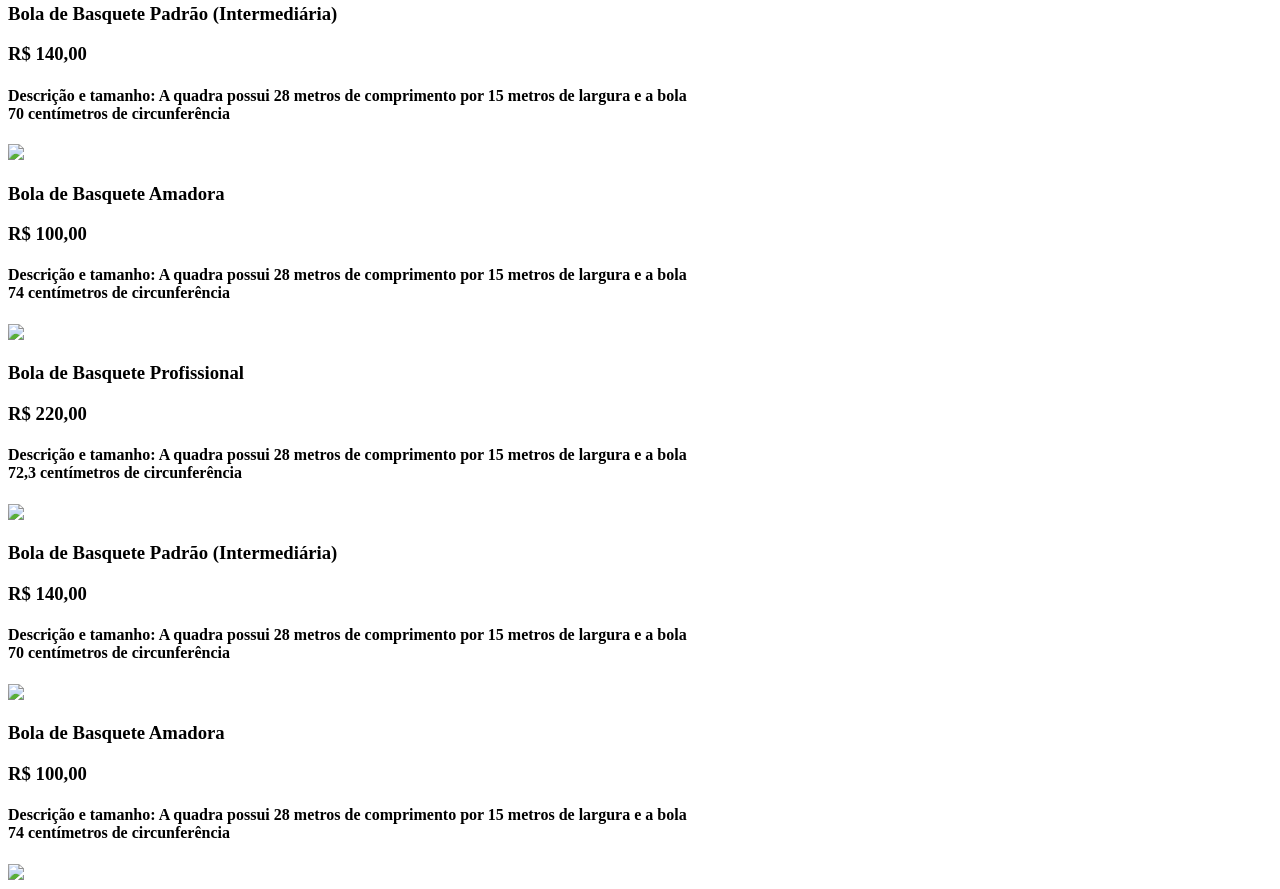
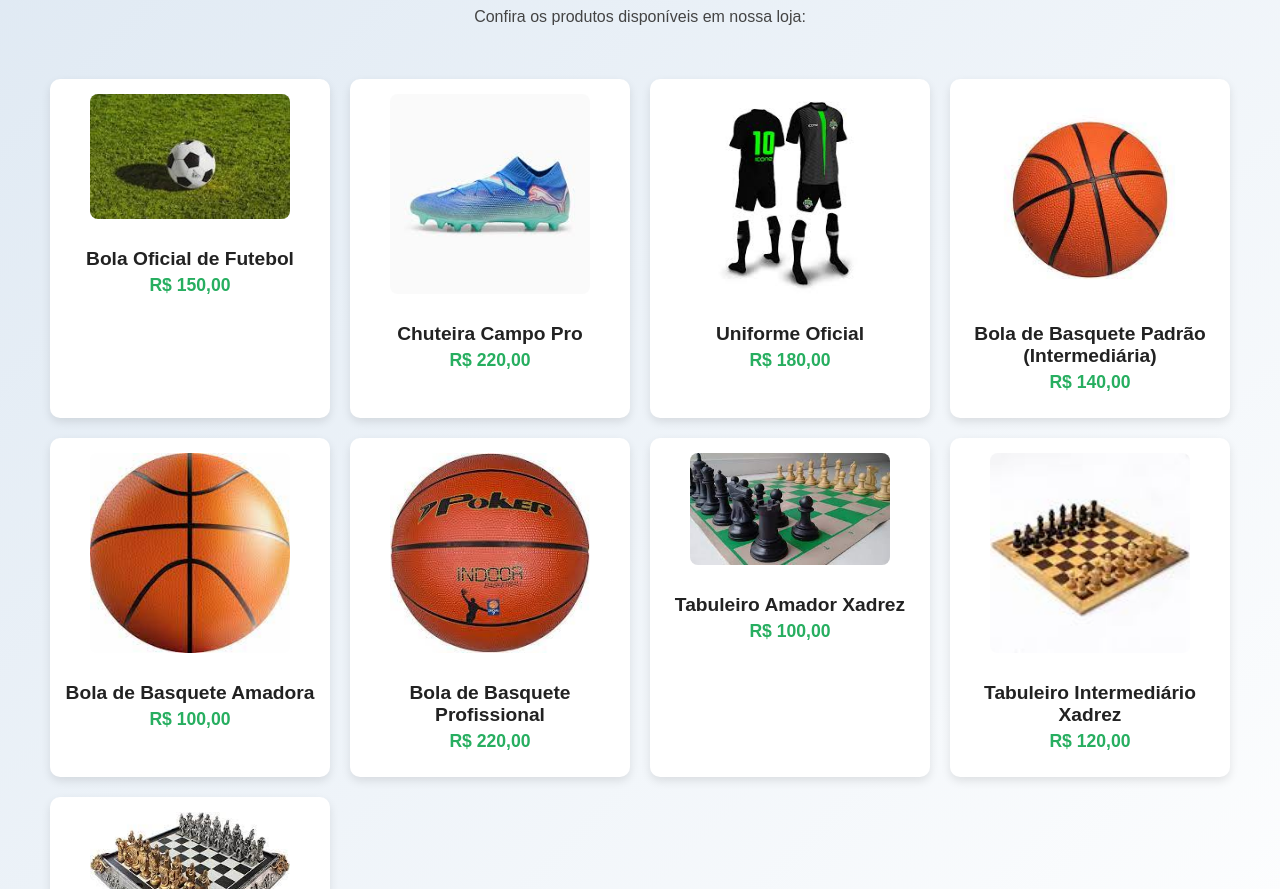
Before and after one commit to DaviGms5/atv10web, a plain HTML site: page produtos.html in a window 1280 px wide. Shown: the part 103-992 px from the top of the page. Drawn offline with Linux system fonts and the light colour scheme.

Commit message:
Mudança nos produtos através de um grid permitindo flexibilidade entre computador, celular ...., adicionando funcionalidade a tela de adm

```diff
--- a/css/estilo.css
+++ b/css/estilo.css
@@ -1,27 +1,41 @@
+/* ===== Estilo geral ===== */
 body {
     font-family: Arial, sans-serif;
     background: linear-gradient(135deg, #dfe9f3, #ffffff);
-    text-align: center; /* Centraliza todo o conteúdo */
-    padding-top: 50px; /* Dá um respiro no topo */
+    text-align: center; /* Centraliza títulos e textos principais */
+    padding: 30px;
+    margin: 0;
 }
 
-/* Centraliza e estiliza o título */
+/* ===== Títulos ===== */
 h1 {
     font-size: 2rem;
     margin-bottom: 20px;
     color: #333;
 }
 
-/* Estiliza o texto explicativo */
+h3 {
+    font-size: 1.2rem;
+    color: #222;
+    margin: 10px 0 5px 0;
+}
+
+h4 {
+    font-size: 1.1rem;
+    color: #27ae60; /* Verde para destacar preço */
+    margin: 5px 0 10px 0;
+}
+
+/* ===== Parágrafos ===== */
 p {
     font-size: 1rem;
     color: #444;
-    max-width: 500px;
-    margin: 0 auto 30px auto; /* centraliza e dá espaço abaixo */
+    max-width: 600px;
+    margin: 0 auto 30px auto;
     line-height: 1.5;
 }
 
-/* Container de botões */
+/* ===== Botões ===== */
 .botao-container {
     display: flex;
     justify-content: center;
@@ -29,7 +43,6 @@ p {
     margin-bottom: 40px;
 }
 
-/* Botões maiores e mais bonitos */
 .botao-container button {
     padding: 15px 25px;
     font-size: 1.1rem;
@@ -45,3 +58,45 @@ p {
 .botao-container button:hover {
     background-color: #217dbb;
 }
+
+/* ===== Produtos (grid) ===== */
+.produtos-container {
+    display: grid;
+    grid-template-columns: repeat(auto-fit, minmax(250px, 1fr)); /* Responsivo */
+    gap: 20px;
+    justify-content: center;
+    padding: 20px;
+}
+
+/* Card do produto */
+.produto {
+    background: #fff;
+    border-radius: 10px;
+    padding: 15px;
+    box-shadow: 0 4px 10px rgba(0,0,0,0.1);
+    transition: transform 0.2s ease, box-shadow 0.2s ease;
+    text-align: center;
+}
+
+/* Efeito hover */
+.produto:hover {
+    transform: translateY(-5px);
+    box-shadow: 0 6px 15px rgba(0,0,0,0.15);
+}
+
+/* Imagem do produto */
+.produto img {
+    width: 100%;
+    max-width: 200px;
+    height: auto;
+    margin-bottom: 15px;
+    border-radius: 8px;
+}
+
+/* Descrição do produto */
+.produto p {
+    font-size: 0.9rem;
+    color: #555;
+    line-height: 1.4;
+    margin: 0;
+}
--- a/produtos.html
+++ b/produtos.html
@@ -1,64 +1,80 @@
 <!DOCTYPE html>
-<html lang="en">
+<html lang="pt-BR">
 <head>
     <meta charset="UTF-8">
     <meta name="viewport" content="width=device-width, initial-scale=1.0">
-
-    <title> Produtos </title>
+    <title>Produtos</title>
+    <link rel="stylesheet" href="css/estilo.css">
 </head>
 <body>
-    <h2> Preços disponíveis </h2>
-    <div class = "produtos-loja" id = "produtosLoja">
-    <img src = "../../images/imagemBasquete.png">
-    <h3> Bola de Basquete Padrão (Intermediária) </h3>
-    <h3> R$ 140,00 </h3>
-    <h4> Descrição e tamanho: A quadra possui 28 metros de comprimento por 15 metros de largura e a bola <br>
-        70 centímetros de circunferência </h4>
+    <div id="conteudo-tela-produtos">
+        <h1>Preços disponíveis</h1>
+        <p>Confira os produtos disponíveis em nossa loja:</p>
 
-    <img src = "../../images/imagemBasquete2.png">
-    <h3> Bola de Basquete Amadora </h3>
-    <h3> R$ 100,00 </h3>
-    <h4> Descrição e tamanho: A quadra possui 28 metros de comprimento por 15 metros de largura e a bola <br>
-        74 centímetros de circunferência </h4>
+        <div class="produtos-container">
+            <!-- Produto 1 - Futebol -->
+            <div class="produto">
+                <img src="../../images/bolaFutebol.jpeg" alt="Bola de Futebol">
+                <h3>Bola Oficial de Futebol</h3>
+                <h4>R$ 150,00</h4>
+            </div>
 
-    <img src = "../../images/imagemBasquete3.png">
-    <h3> Bola de Basquete Profissional </h3>
-    <h3> R$ 220,00 </h3>
-    <h4> Descrição e tamanho: A quadra possui 28 metros de comprimento por 15 metros de largura e a bola <br>
-        72,3 centímetros de circunferência</h4>
+            <!-- Produto 2 - Futebol -->
+            <div class="produto">
+                <img src="../../images/imagemChuteiraCampo.jpeg" alt="Chuteira">
+                <h3>Chuteira Campo Pro</h3>
+                <h4>R$ 220,00</h4>
+            </div>
 
-    <img src = "../../images/imagemBasquete.png">
-    <h3> Bola de Basquete Padrão (Intermediária) </h3>
-    <h3> R$ 140,00 </h3>
-    <h4> Descrição e tamanho: A quadra possui 28 metros de comprimento por 15 metros de largura e a bola <br>
-        70 centímetros de circunferência </h4>
+            <!-- Produto 3 - Futebol -->
+            <div class="produto">
+                <img src="../../images/imagemUniformeFutebol.jpeg" alt="Uniforme de Futebol">
+                <h3>Uniforme Oficial</h3>
+                <h4>R$ 180,00</h4>
+            </div>
 
-    <img src = "../../images/imagemBasquete2.png">
-    <h3> Bola de Basquete Amadora </h3>
-    <h3> R$ 100,00 </h3>
-    <h4> Descrição e tamanho: A quadra possui 28 metros de comprimento por 15 metros de largura e a bola <br>
-        74 centímetros de circunferência </h4>
+            <!-- Produto 4 - Basquete -->
+            <div class="produto">
+                <img src="../../images/imagemBasquete.png" alt="Bola de Basquete Padrão">
+                <h3>Bola de Basquete Padrão (Intermediária)</h3>
+                <h4>R$ 140,00</h4>
+            </div>
 
-    <img src = "../../images/imagemBasquete3.png">
-    <h3> Bola de Basquete Profissional </h3>
-    <h3> R$ 220,00 </h3>
-    <h4> Descrição e tamanho: A quadra possui 28 metros de comprimento por 15 metros de largura e a bola <br>
-        72,3 centímetros de circunferência</h4>
+            <!-- Produto 5 - Basquete -->
+            <div class="produto">
+                <img src="../../images/imagemBasquete2.png" alt="Bola de Basquete Amadora">
+                <h3>Bola de Basquete Amadora</h3>
+                <h4>R$ 100,00</h4>
+            </div>
 
-    <img src = "../../images/imagemXadrez.png">
-    <h3> Tabuleiro Amador Xadrez </h3>
-    <h3> R$ 100,00 </h3>
-    <h4> Descrição: Casas 5,5 x 5,5 cm. Dimensão total 55 x 55 x 1.5 cm , 8x8, 16 peças brancas e pretas </h4>
+            <!-- Produto 6 - Basquete -->
+            <div class="produto">
+                <img src="../../images/imagemBasquete3.png" alt="Bola de Basquete Profissional">
+                <h3>Bola de Basquete Profissional</h3>
+                <h4>R$ 220,00</h4>
+            </div>
 
-    <img src = "../../images/imagemXadrez2.png">
-    <h3> Tabuleiro Intermediário Xadrez </h3>
-    <h3> R$ 120,00 </h3>
-    <h4> Descrição: Casas 5,5 x 5,5 cm. Dimensão total 55 x 55 x 1.5 cm , 8x8, 16 peças brancas e pretas </h4>
+            <!-- Produto 7 - Xadrez -->
+            <div class="produto">
+                <img src="../../images/imagemXadrez.png" alt="Tabuleiro Amador Xadrez">
+                <h3>Tabuleiro Amador Xadrez</h3>
+                <h4>R$ 100,00</h4>
+            </div>
 
-    <img src = "../../images/imagemXadrez3.png">
-    <h3> Tabuleiro Profissional Xadrez </h3>
-    <h3> R$ 170,00 </h3>
-    <h4> Descrição: Casas 5,5 x 5,5 cm. Dimensão total 55 x 55 x 1.5 cm , 8x8, 16 peças brancas e pretas </h4>
+            <!-- Produto 8 - Xadrez -->
+            <div class="produto">
+                <img src="../../images/imagemXadrez2.png" alt="Tabuleiro Intermediário Xadrez">
+                <h3>Tabuleiro Intermediário Xadrez</h3>
+                <h4>R$ 120,00</h4>
+            </div>
+
+            <!-- Produto 9 - Xadrez -->
+            <div class="produto">
+                <img src="../../images/imagemXadrez3.png" alt="Tabuleiro Profissional Xadrez">
+                <h3>Tabuleiro Profissional Xadrez</h3>
+                <h4>R$ 170,00</h4>
+            </div>
+        </div>
     </div>
 </body>
 </html>
```
Also changed, not shown: js/main.js (+16 -3 lines), loginAdm.html (+19 -3 lines), images/bolaFutebol.jpeg (added), images/imagemBasquete.png (added), images/imagemBasquete2.png (added), images/imagemBasquete3.png (added), images/imagemChuteiraCampo.jpeg (added), images/imagemUniformeFutebol.jpeg (added), images/imagemXadrez.png (added), images/imagemXadrez2.png (added), images/imagemXadrez3.png (added).
